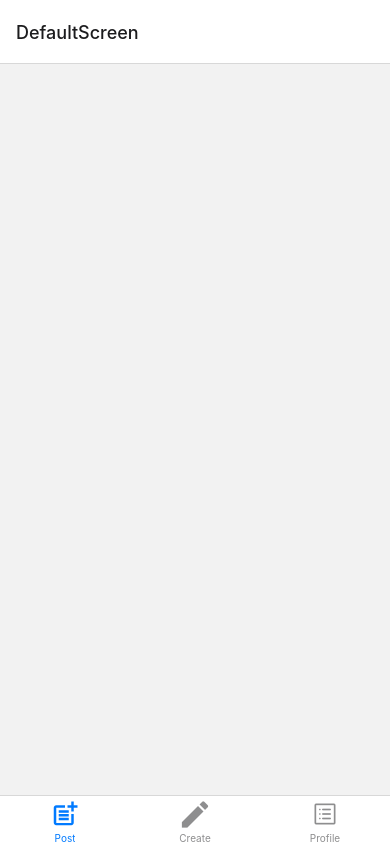
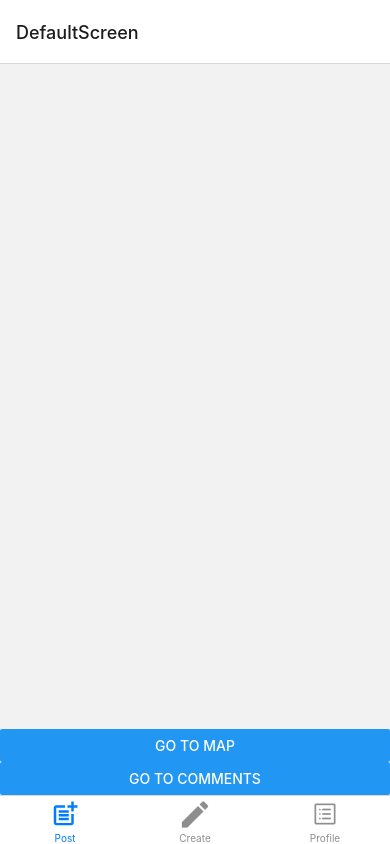
Before and after one commit to AndreyKapus/social-media-app, a React Native app: screen /DefaultScreen in a window 390 px wide. Built offline with nearby package versions, Linux system fonts and the light colour scheme.

Commit message:
map & comments

```diff
--- a/screens/nestedScreen/DefaultScreen.js
+++ b/screens/nestedScreen/DefaultScreen.js
@@ -1,7 +1,7 @@
 import { useEffect, useState } from "react";
-import { Text, View, StyleSheet, FlatList, Image } from "react-native";
+import { Text, View, StyleSheet, FlatList, Image, Button } from "react-native";
 
-const DefaultScreen = ({route}) => {
+const DefaultScreen = ({route, navigation}) => {
   const [posts, setPosts] = useState([]);
 
   useEffect(() => {
@@ -21,6 +21,8 @@ const DefaultScreen = ({route}) => {
                   <Image source={{uri: item}} style={styles.photo}/>
                 </View>
             )}/>
+            <Button title="Go to map" onPress={() => navigation.navigate('Map')}/>
+            <Button title="Go to comments" onPress={() => navigation.navigate('Comments')}/>
         </View>
     )
 };
```
